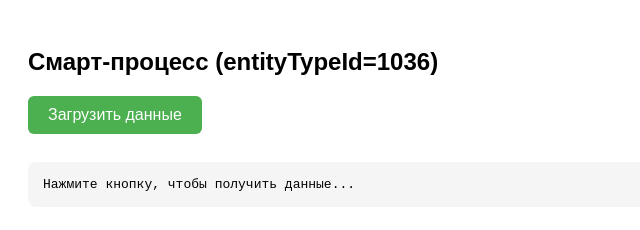
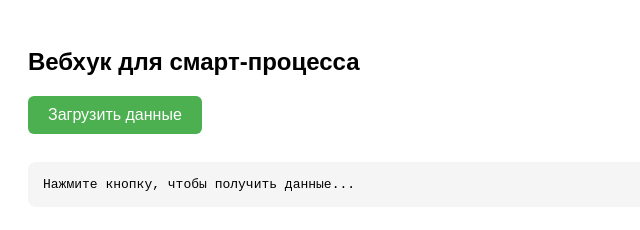
Before and after one commit to Abverr/webhook, a plain HTML site: page index.html in a window 1280 px wide. Shown: the whole page, without its empty margins (0-640 px from the left). Drawn offline with Linux system fonts and the light colour scheme.

Commit message:
Update index.html

```diff
--- a/index.html
+++ b/index.html
@@ -32,7 +32,7 @@
   </style>
 </head>
 <body>
-  <h2>Смарт-процесс (entityTypeId=1036)</h2>
+  <h2>Вебхук для смарт-процесса</h2>
   <button onclick="loadData()">Загрузить данные</button>
   <pre id="output">Нажмите кнопку, чтобы получить данные...</pre>
 
```
